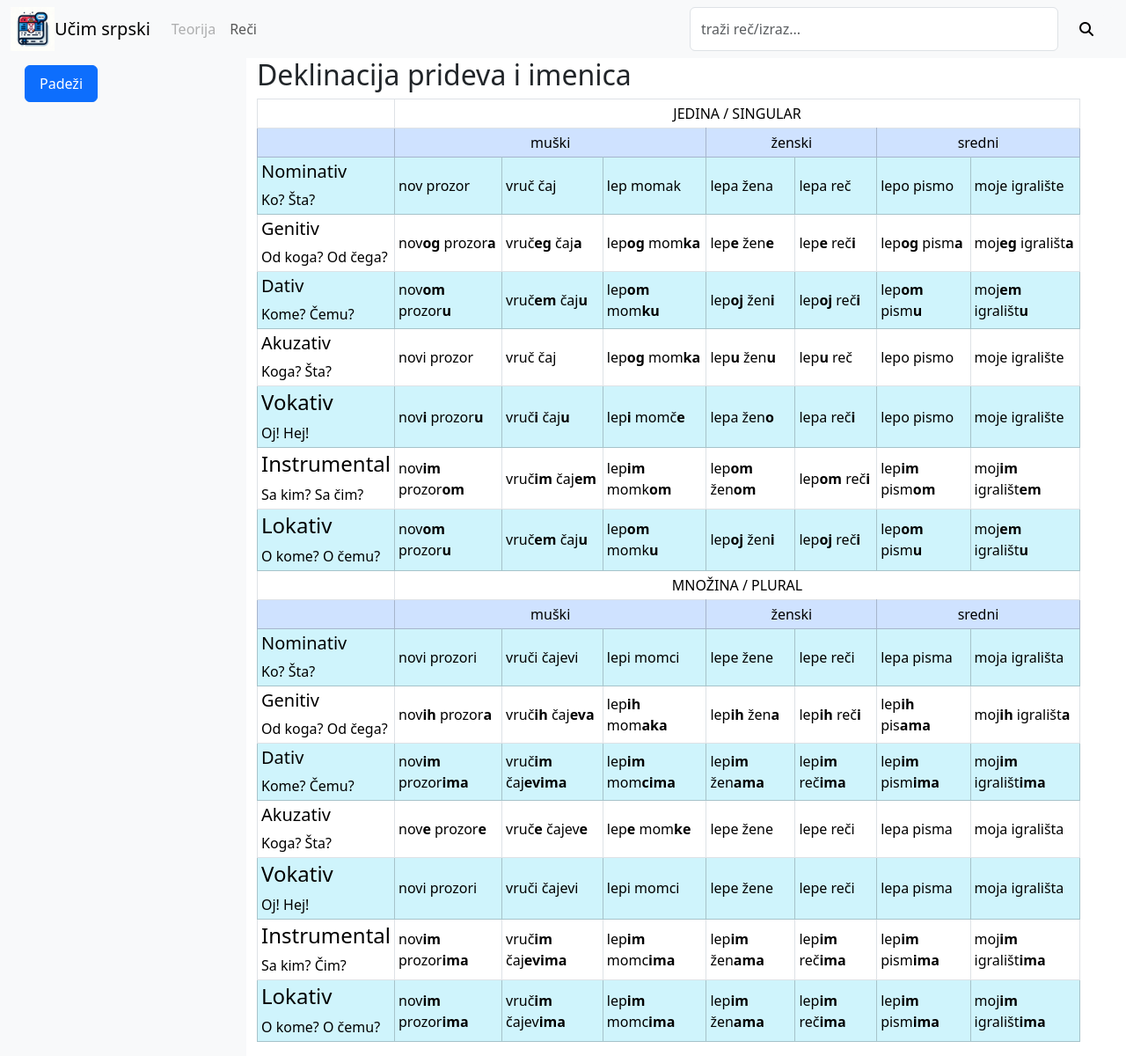
After one commit to chernyshevdv/srpski, a Django app: template templates/theory_cases.html in a window 1280 px wide. The commit adds this page. Shown: the whole page at 88% size. Run offline with Django 3.2, Linux system fonts and the light colour scheme; the template is opened without the code that fills it, so the values that code supplies are empty; some libraries are stand-ins or nearby versions.

Commit message:
#4: Declinations (padezi) table is implemented

```diff
--- a/srpski/urls.py
+++ b/srpski/urls.py
@@ -17,9 +17,11 @@ Including another URLconf
 from django.contrib import admin
 from django.urls import path
 from words import views as words_views
+from theory import views as theory_views
 
 urlpatterns = [
     path('admin/', admin.site.urls),
     path('words/lists/', words_views.list_wordlists, name="words_lists"),
     path('words/lists/<int:id>/guess', words_views.guess_words_in_list, name="guess_words_in_list"),
+    path('theory/cases/', theory_views.cases, name="theory_cases")
 ]
--- a/templates/base.html
+++ b/templates/base.html
@@ -33,8 +33,8 @@
             </div>
 
             <div class="row flex-nowrap d-flex">
-                <div class="col-3 bg-light">
-                    <div class="d-flex flex-column align-items-center align-items-sm-start px-3 pt-2 text-white min-vh-100">
+                <div class="col-3 bg-light" style="width: 280px;">
+                    <div class="d-flex flex-column align-items-center align-items-sm-start px-3 pt-2 min-vh-100">
                         <ul id="menu" class="list-group">
                             {% block navigation %}{% endblock navigation %}
                         </ul>
--- /dev/null
+++ b/templates/theory_cases.html
@@ -0,0 +1,245 @@
+{% extends "base.html" %}
+
+{% block content %}
+    <h2>Deklinacija prideva i imenica</h2>
+    <table class="table table-bordered table-sm">
+        <tr valign="middle">
+            <td/>
+            <td colspan="7" align="center"><span class="text-uppercase">jedina / singular</span></td>
+        </tr>
+        <tr class="table-primary">
+            <td/>
+            <td colspan="3" align="center">muški</td>
+            <td colspan="2" align="center">ženski</td>
+            <td colspan="2" align="center">sredni</td>
+        </tr>
+        <tr class="table-info" valign="middle">
+            <td>
+                <h5>Nominativ</h5>
+                <span>Ko? Šta?</span>
+            </td>
+            <td>nov prozor</td>
+            <td>vruč čaj</td>
+            <td>lep momak</td>
+
+            <td>lepa žena</td>
+            <td>lepa reč</td>
+
+            <td>lepo pismo</td>
+            <td>moje igralište</td>
+        </tr>
+        <tr valign="middle">
+            <td>
+                <h5>Genitiv</h5>
+                <span>Od koga? Od čega?</span>
+            </td>
+            <td>nov<b>og</b> prozor<b>a</b></td>
+            <td>vruč<b>eg</b> čaj<b>a</b></td>
+            <td>lep<b>og</b> mom<b>ka</b></td>
+
+            <td>lep<b>e</b> žen<b>e</b></td>
+            <td>lep<b>e</b> reč<b>i</b></td>
+
+            <td>lep<b>og</b> pism<b>a</b></td>
+            <td>moj<b>eg</b> igrališt<b>a</b></td>
+        </tr>
+        <tr valign="middle" class="table-info">
+            <td>
+                <h5>Dativ</h5>
+                <span>Kome? Čemu?</span>
+            </td>
+            <td>nov<b>om</b> prozor<b>u</b></td>
+            <td>vruč<b>em</b> čaj<b>u</b></td>
+            <td>lep<b>om</b> mom<b>ku</b></td>
+
+            <td>lep<b>oj</b> žen<b>i</b></td>
+            <td>lep<b>oj</b> reč<b>i</b></td>
+
+            <td>lep<b>om</b> pism<b>u</b></td>
+            <td>moj<b>em</b> igrališt<b>u</b></td>
+        </tr>
+
+        <tr valign="middle">
+            <td>
+                <h5>Akuzativ</h5>
+                <span>Koga? Šta?</span>
+            </td>
+            <td>novi prozor</td>
+            <td>vruč čaj</td>
+            <td>lep<b>og</b> mom<b>ka</b></td>
+
+            <td>lep<b>u</b> žen<b>u</b></td>
+            <td>lep<b>u</b> reč</td>
+
+            <td>lepo pismo</td>
+            <td>moje igralište</td>
+        </tr>
+
+        <tr class="table-info" valign="middle">
+            <td>
+                <h4>Vokativ</h4>
+                <span>Oj! Hej!</span>
+            </td>
+            <td>nov<b>i</b> prozor<b>u</b></td>
+            <td>vruč<b>i</b> čaj<b>u</b></td>
+            <td>lep<b>i</b> momč<b>e</b></td>
+
+            <td>lepa žen<b>o</b></td>
+            <td>lepa reč<b>i</b></td>
+
+            <td>lepo pismo</td>
+            <td>moje igralište</td>
+        </tr>
+
+        <tr valign="middle">
+            <td>
+                <h4>Instrumental</h4>
+                <span>Sa kim? Sa čim?</span>
+            </td>
+            <td>nov<b>im</b> prozor<b>om</b></td>
+            <td>vruč<b>im</b> čaj<b>em</b></td>
+            <td>lep<b>im</b> momk<b>om</b></td>
+
+            <td>lep<b>om</b> žen<b>om</b></td>
+            <td>lep<b>om</b> reč<b>i</b></td>
+
+            <td>lep<b>im</b> pism<b>om</b></td>
+            <td>moj<b>im</b> igrališt<b>em</b></td>
+        </tr>
+        <tr class="table-info" valign="middle">
+            <td>
+                <h4>Lokativ</h4>
+                <span>O kome? O čemu?</span>
+            </td>
+            <td>nov<b>om</b> prozor<b>u</b></td>
+            <td>vruč<b>em</b> čaj<b>u</b></td>
+            <td>lep<b>om</b> momk<b>u</b></td>
+
+            <td>lep<b>oj</b> žen<b>i</b></td>
+            <td>lep<b>oj</b> reč<b>i</b></td>
+
+            <td>lep<b>om</b> pism<b>u</b></td>
+            <td>moj<b>em</b> igrališt<b>u</b></td>
+        </tr>
+
+        <tr valign="middle">
+            <td/>
+            <td colspan="7" align="center"><span class="text-uppercase">množina / plural</span></td>
+        </tr>
+        <tr class="table-primary">
+            <td/>
+            <td colspan="3" align="center">muški</td>
+            <td colspan="2" align="center">ženski</td>
+            <td colspan="2" align="center">sredni</td>
+        </tr>
+        <tr class="table-info" valign="middle">
+            <td>
+                <h5>Nominativ</h5>
+                <span>Ko? Šta?</span>
+            </td>
+            <td>novi prozori</td>
+            <td>vruči čajevi</td>
+            <td>lepi momci</td>
+
+            <td>lepe žene</td>
+            <td>lepe reči</td>
+
+            <td>lepa pisma</td>
+            <td>moja igrališta</td>
+        </tr>
+        <tr valign="middle">
+            <td>
+                <h5>Genitiv</h5>
+                <span>Od koga? Od čega?</span>
+            </td>
+            <td>nov<b>ih</b> prozor<b>a</b></td>
+            <td>vruč<b>ih</b> čaj<b>eva</b></td>
+            <td>lep<b>ih</b> mom<b>aka</b></td>
+
+            <td>lep<b>ih</b> žen<b>a</b></td>
+            <td>lep<b>ih</b> reč<b>i</b></td>
+
+            <td>lep<b>ih</b> pis<b>ama</b></td>
+            <td>moj<b>ih</b> igrališt<b>a</b></td>
+        </tr>
+        <tr valign="middle" class="table-info">
+            <td>
+                <h5>Dativ</h5>
+                <span>Kome? Čemu?</span>
+            </td>
+            <td>nov<b>im</b> prozor<b>ima</b></td>
+            <td>vruč<b>im</b> čaj<b>evima</b></td>
+            <td>lep<b>im</b> mom<b>cima</b></td>
+
+            <td>lep<b>im</b> žen<b>ama</b></td>
+            <td>lep<b>im</b> reč<b>ima</b></td>
+
+            <td>lep<b>im</b> pism<b>ima</b></td>
+            <td>moj<b>im</b> igrališt<b>ima</b></td>
+        </tr>
+        <tr valign="middle">
+            <td>
+                <h5>Akuzativ</h5>
+                <span>Koga? Šta?</span>
+            </td>
+            <td>nov<b>e</b> prozor<b>e</b></td>
+            <td>vruč<b>e</b> čajev<b>e</b></td>
+            <td>lep<b>e</b> mom<b>ke</b></td>
+
+            <td>lepe žene</td>
+            <td>lepe reči</td>
+
+            <td>lepa pisma</td>
+            <td>moja igrališta</td>
+        </tr>
+        <tr class="table-info" valign="middle">
+            <td>
+                <h4>Vokativ</h4>
+                <span>Oj! Hej!</span>
+            </td>
+            <td>novi prozori</td>
+            <td>vruči čajevi</td>
+            <td>lepi momci</td>
+
+            <td>lepe žene</td>
+            <td>lepe reči</td>
+
+            <td>lepa pisma</td>
+            <td>moja igrališta</td>
+        </tr>
+        <tr valign="middle">
+            <td>
+                <h4>Instrumental</h4>
+                <span>Sa kim? Čim?</span>
+            </td>
+            <td>nov<b>im</b> prozor<b>ima</b></td>
+            <td>vruč<b>im</b> čaj<b>evima</b></td>
+            <td>lep<b>im</b> momc<b>ima</b></td>
+
+            <td>lep<b>im</b> žen<b>ama</b></td>
+            <td>lep<b>im</b> reč<b>ima</b></td>
+
+            <td>lep<b>im</b> pism<b>ima</b></td>
+            <td>moj<b>im</b> igrališt<b>ima</b></td>
+        </tr>
+        <tr class="table-info" valign="middle">
+            <td>
+                <h4>Lokativ</h4>
+                <span>O kome? O čemu?</span>
+            </td>
+            <td>nov<b>im</b> prozor<b>ima</b></td>
+            <td>vruč<b>im</b> čajev<b>ima</b></td>
+            <td>lep<b>im</b> momc<b>ima</b></td>
+
+            <td>lep<b>im</b> žen<b>ama</b></td>
+            <td>lep<b>im</b> reč<b>ima</b></td>
+
+            <td>lep<b>im</b> pism<b>ima</b></td>
+            <td>moj<b>im</b> igrališt<b>ima</b></td>
+        </tr>
+    </table>
+{% endblock content %}
+
+{% block navigation %}
+    <li class="list-group-item active"><a class="nav-link">Padeži</a></li>
+{% endblock navigation %}
--- /dev/null
+++ b/theory/views.py
@@ -0,0 +1,6 @@
+from django.http import HttpRequest
+from django.shortcuts import render, redirect
+
+
+def cases(request: HttpRequest):
+    return render(request, "theory_cases.html")
```
